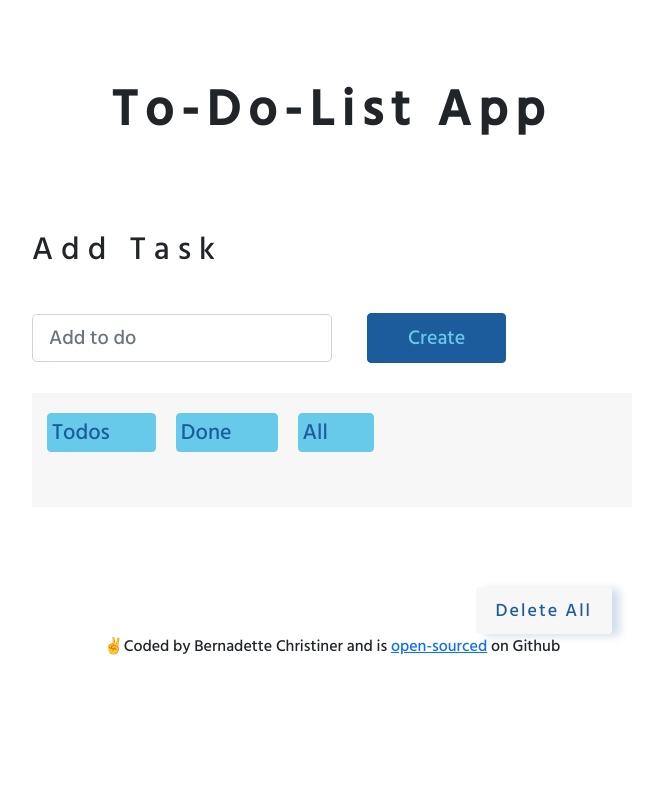
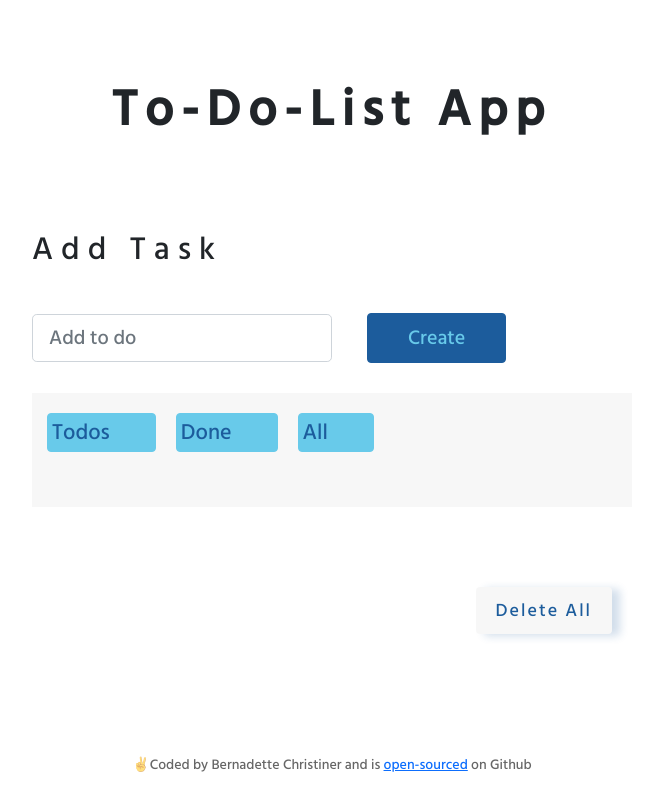
Before and after one commit to BernadetteCh/react-to-do-list-app, a React (Create React App) app: page / in a window 1280 px wide. Shown: the whole page, without its empty margins (308-962 px from the left). Built offline with nearby package versions, Linux system fonts and the light colour scheme; a web font is replaced by a local one.

Commit message:
added styling to the footer

```diff
--- a/src/ToDoList.css
+++ b/src/ToDoList.css
@@ -74,3 +74,14 @@
 .ToDoList .button button:hover {
   color: #68caea;
 }
+
+.ToDoList .Footer footer{
+  position: absolute;
+  bottom: 25px;
+  color: rgb(0, 0, 0, 0.6);
+  font-size: 14px;
+  /*zentriert footer zentral: */
+  left: 50%;
+transform: translate(-50%);
+
+}
```
